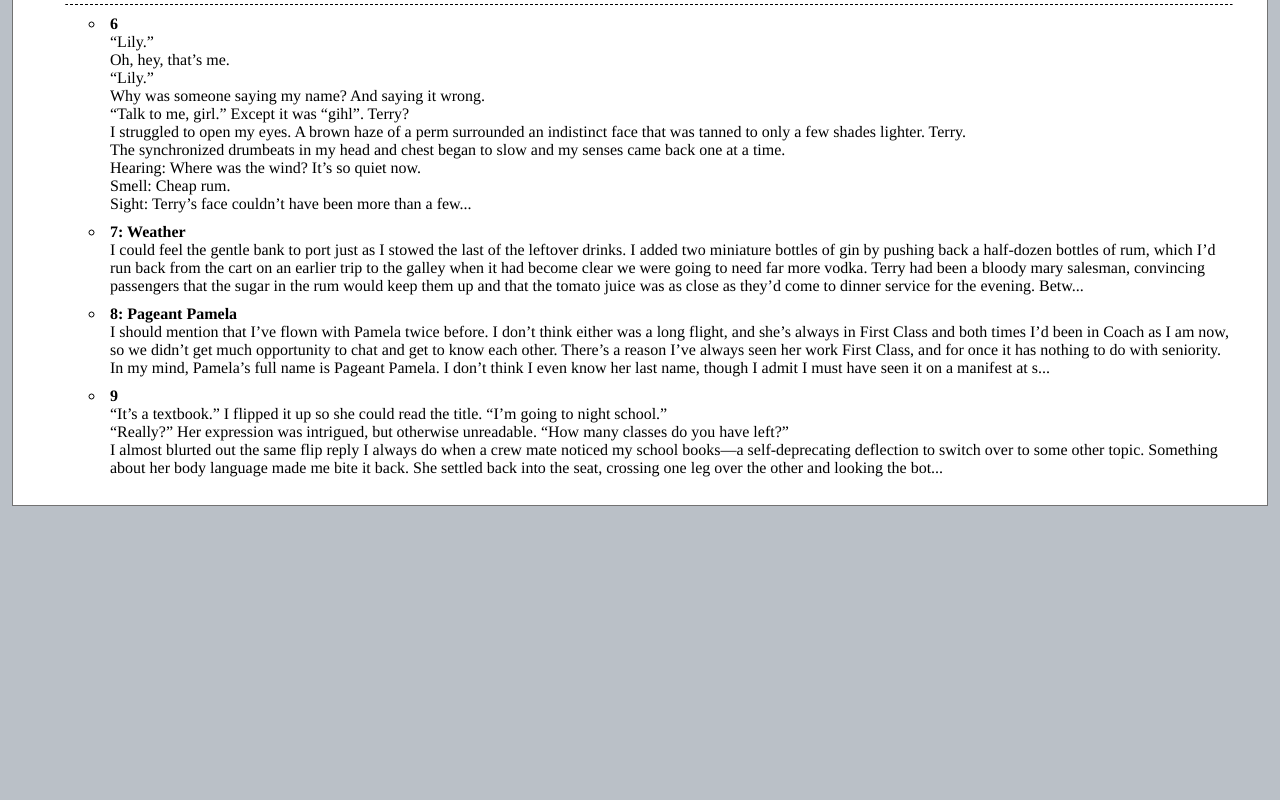
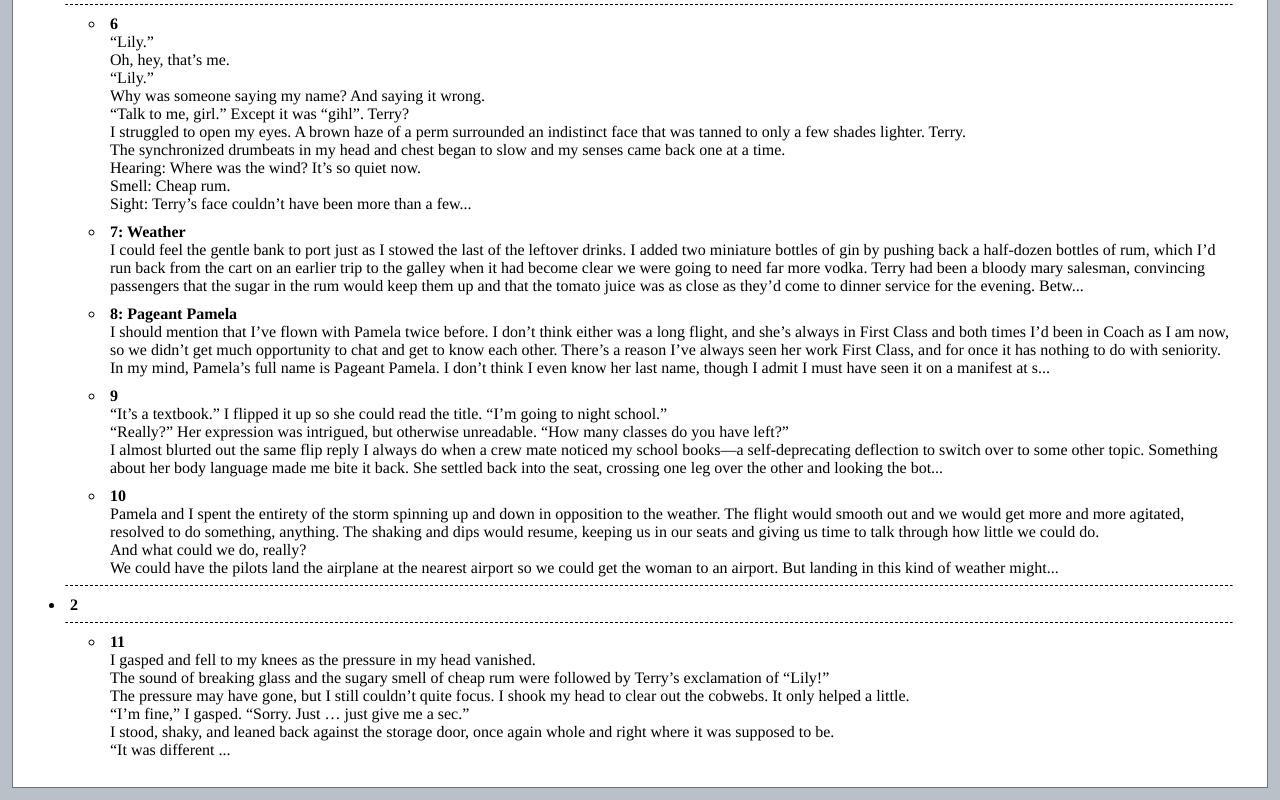
Before and after one commit to rickosborne/cascades, a plain HTML site: page Cascades.scriv/QuickLook/Preview.html in a window 1280 px wide. Shown: the part 639-1439 px from the top of the page. Before the commit the page ends 1157 px from the top, so only its background shows below. Drawn offline with Linux system fonts and the light colour scheme.

Commit message:
Starting 2-11.  15685 words.

```diff
--- a/Cascades.scriv/QuickLook/Preview.html
+++ b/Cascades.scriv/QuickLook/Preview.html
@@ -89,6 +89,26 @@ In my mind, Pamela’s full name is Pageant Pamela.  I don’t think I even know
 “Really?”  Her expression was intrigued, but otherwise unreadable.  “How many classes do you have left?”<br/>
 I almost blurted out the same flip reply I always do when a crew mate noticed my school books—a self-deprecating deflection to switch over to some other topic.  Something about her body language made me bite it back. She settled back into the seat, crossing one leg over the other and looking the bot...</p>
 </li>
+<li>
+<p class="binderItem"><strong>10</strong><br/>Pamela and I spent the entirety of the storm spinning up and down in opposition to the weather.  The flight would smooth out and we would get more and more agitated, resolved to do something, anything.  The shaking and dips would resume, keeping us in our seats and giving us time to talk through how little we could do.<br/>
+And what could we do, really?<br/>
+We could have the pilots land the airplane at the nearest airport so we could get the woman to an airport.  But landing in this kind of weather might...</p>
+</li>
+</ul>
+<hr/>
+<li>
+<p class="binderItem"><strong>2</strong></p>
+</li>
+<hr/>
+<ul>
+<li>
+<p class="binderItem"><strong>11</strong><br/>I gasped and fell to my knees as the pressure in my head vanished.<br/>
+The sound of breaking glass and the sugary smell of cheap rum were followed by Terry’s exclamation of “Lily!”<br/>
+The pressure may have gone, but I still couldn’t quite focus.  I shook my head to clear out the cobwebs.  It only helped a little.<br/>
+“I’m fine,” I gasped.  “Sorry.  Just … just give me a sec.”<br/>
+I stood, shaky, and leaned back against the storage door, once again whole and right where it was supposed to be.<br/>
+“It was different ...</p>
+</li>
 </ul>
 </ul>
 
```
Also changed, not shown: 9 other files.
